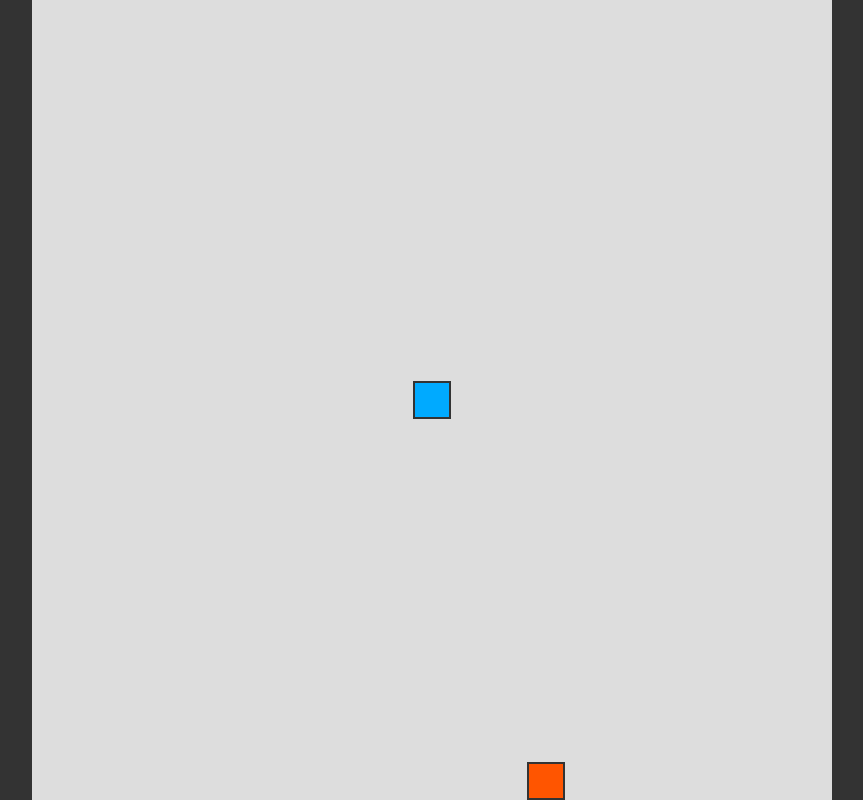
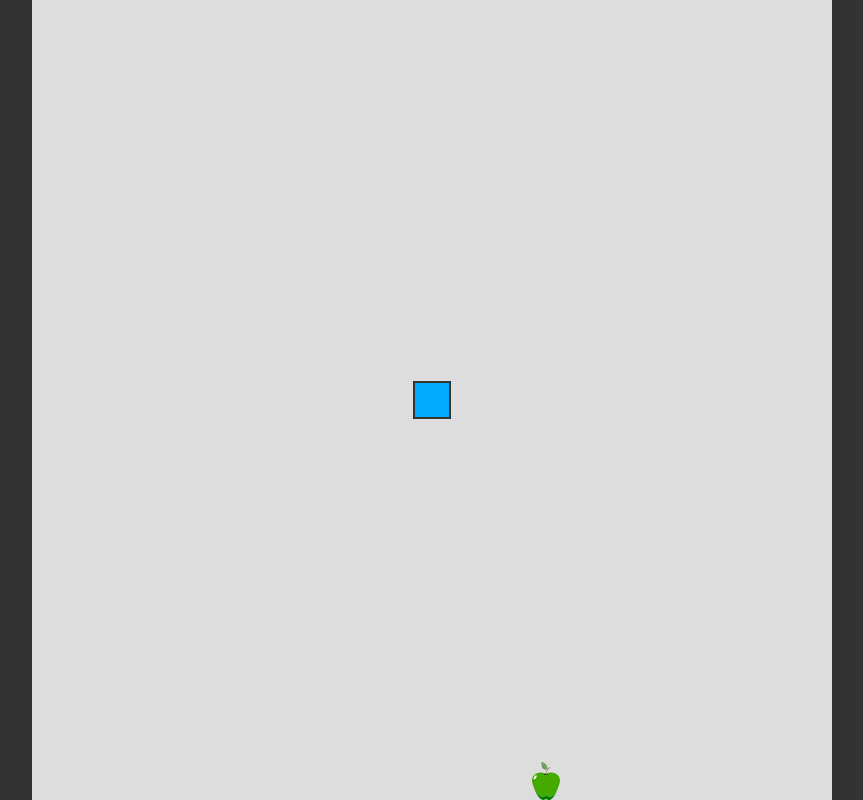
Before and after one commit to apcurran/snake-vanilla-js, a plain HTML site: page index.html in a window 1280 px wide. Shown: the whole page, without its empty margins (208-1071 px from the left). Drawn offline with Linux system fonts and the light colour scheme.

Commit message:
Updated food to apple.svg

```diff
--- a/index.html
+++ b/index.html
@@ -32,8 +32,7 @@
         }
 
         .food {
-            background-color: hsl(20, 100%, 50%);
-            border: .25vmin solid #333;
+            background-image: url("./assets/img/apple.svg");
         }
     </style>
     <script defer type="module" src="./scripts/game.js"></script>
```
Also changed, not shown: assets/img/apple.svg (added).
